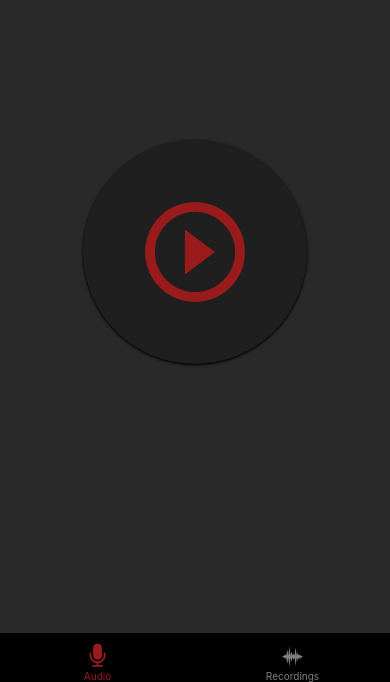
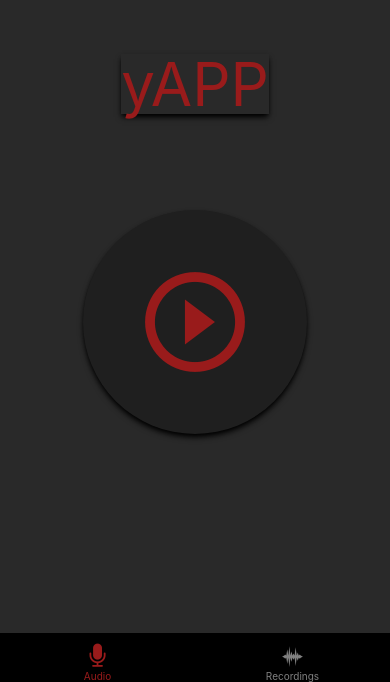
Before and after one commit to evanlueber/M335_Project, a React Native app in the folder m335-final-project/: screen / in a window 390 px wide. Shown: the part 162-844 px from the top of the page. Built offline with nearby package versions, Linux system fonts and the light colour scheme.

Commit message:
fixed local storage error and added title

```diff
--- a/m335-final-project/app/recordings.jsx
+++ b/m335-final-project/app/recordings.jsx
@@ -16,7 +16,7 @@ export default function Recordings() {
   };
   useEffect(() => {
     getRecordings();
-  }, []);
+  });
 
   const deleteRecording = async (index) => {
     let updatedRecordings = recordings.filter(
@@ -27,6 +27,13 @@ export default function Recordings() {
   };
   return (
     <View className="flex-1 items-center justify-center bg-[#292929]">
+      <Text
+        className=
+          "text-red-800 text-6xl shadow-md shadow-black absolute top-40 "
+
+      >
+        yAPP
+      </Text>
       {recordings.map((recordingLine, index) => {
         return (
           <View
@@ -40,7 +47,7 @@ export default function Recordings() {
               onPress={() => {
                 const sound = new Audio.Sound();
                 sound.loadAsync({ uri: recordingLine.file }).then(() => {
-                    sound.playAsync();
+                  sound.playAsync();
                 });
               }}
             >
--- a/m335-final-project/app/voicememo.jsx
+++ b/m335-final-project/app/voicememo.jsx
@@ -5,6 +5,7 @@ import { Audio } from "expo-av";
 import { setAudioModeAsync } from "expo-av/build/Audio";
 import { storeData } from "../utils/LocalStorage";
 import * as Haptics from "expo-haptics";
+import { getData } from "../utils/LocalStorage";
 
 export default function Voicememo() {
   const [recording, setRecording] = useState(false);
@@ -69,13 +70,22 @@ export default function Voicememo() {
   }
   useEffect(() => {
     setRecording(false);
+    const getRecordings = async () => {
+      await getData("recordings").then((data) => {
+        if (data) {
+          setRecordings(JSON.parse(data));
+        }
+      });
+    };
+    getRecordings();
   }, []);
 
   return (
     <View className="flex-1 items-center justify-center bg-[#292929]">
       <Text className="text-white text-2xl mt-4">{message}</Text>
+      <Text className={"text-red-800 text-6xl shadow-md shadow-black mb-20 " + (recording ? "shadow-red-800" : "")}>yAPP</Text>
       <Pressable
-        className={"bg-[#1f1f1f] px-4 py-2 rounded-full mt-4 w-56 h-56 flex justify-center items-center shadow shadow-black " + (recording ? "bg-red-800" : "")}
+        className={"bg-[#1f1f1f] px-4 py-2 rounded-full mt-4 w-56 h-56 flex justify-center items-center shadow-md shadow-black " + (recording ? "bg-red-800 shadow-red-900" : "")}
         onPress={
           recording
             ? stopRecording
--- a/m335-final-project/utils/LocalStorage.jsx
+++ b/m335-final-project/utils/LocalStorage.jsx
@@ -2,6 +2,7 @@ import AsyncStorage from '@react-native-async-storage/async-storage';
 
 export const storeData = async (key, value) => {
     try {
+
         await AsyncStorage.setItem(key, value);
     }
     catch (error) {
```
